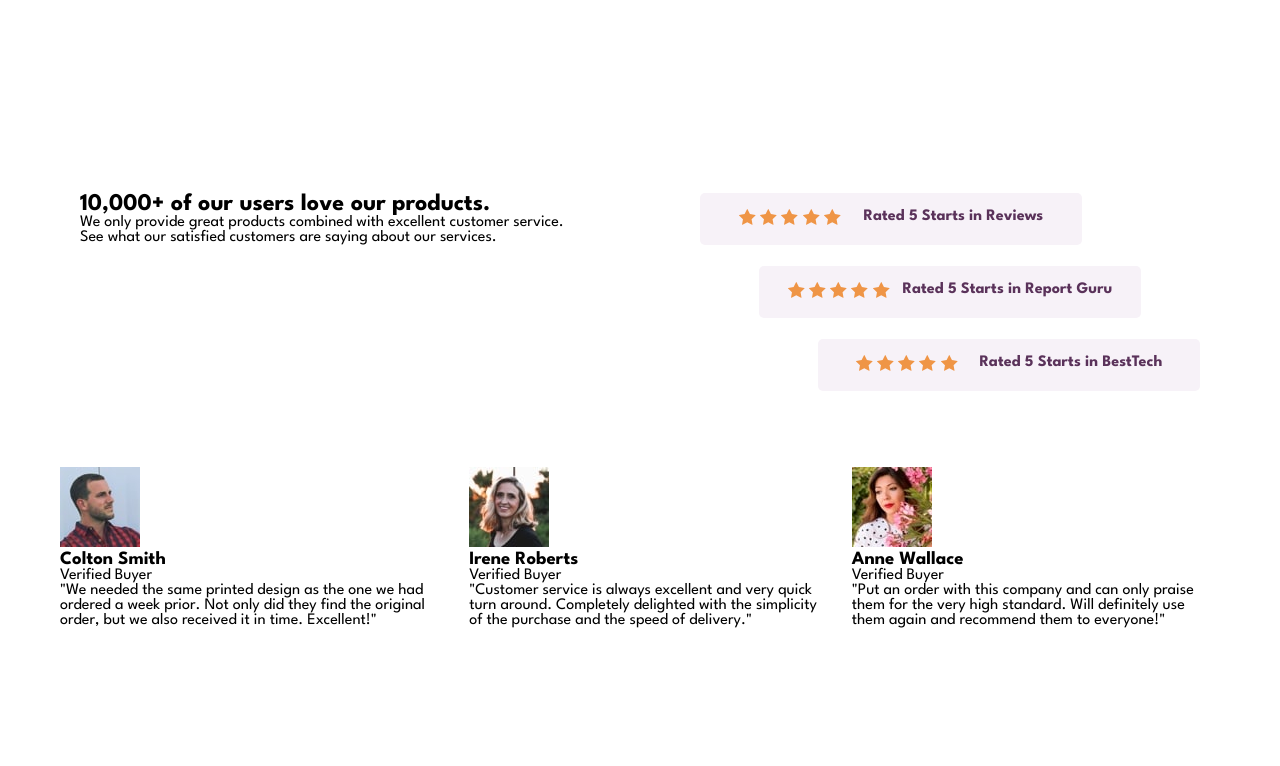
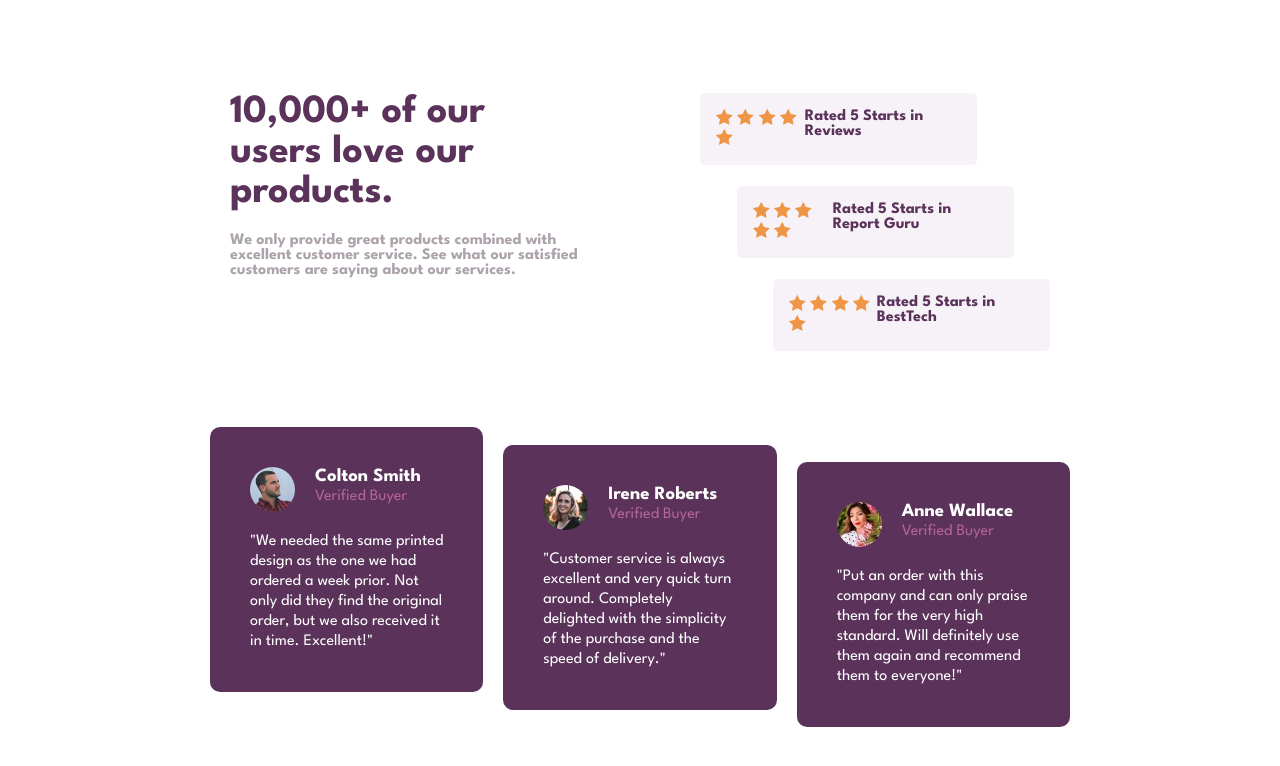
Before and after one commit to RocioB8/ejer24-7, a plain HTML site: page index.html in a window 1280 px wide. Drawn offline with Linux system fonts and the light colour scheme.

Commit message:
Terminamos de estilar los comentarios

```diff
--- a/main.css
+++ b/main.css
@@ -13,6 +13,7 @@ body{
 }
 section{
   padding: 40px;
+  max-width: 900px;
 }
 
 section .puntuacion,
@@ -60,3 +61,52 @@ section .puntuacion{
 .contenedor-valoracion:nth-child(3) {
   align-self: end;
 }
+.puntuacion-titulares h2{
+  color: rgb(90,50,90);
+  line-height: 40px;
+  font-size: 40px;
+  margin-bottom: 20px;
+
+}
+.puntuacion-titulares p{
+  font-weight: bold;
+  color:rgb(172,163,172);
+}
+
+.profile .imagen{
+  display: flex;
+  gap: 20px;
+}
+
+.imagen p{
+  color:rgb(180,100,151);
+}
+.profile img{
+  width: 45px;
+  border-radius: 50%;
+}
+.profile{
+  background-color:rgb(90,50,90);
+  color: white;
+  display: flex;
+  flex-direction: column;
+  gap: 20px;
+  padding: 40px;
+  border-radius: 10px;
+  width: 260px;
+  line-height: 20px;
+  width: 400px;
+}
+
+.comentarios{
+  min-height: 300px;
+}
+.comentarios .profile:nth-child(1){
+  align-self:flex-start;
+}
+.comentarios .profile:nth-child(2){
+  align-self: center;
+}
+.comentarios .profile:nth-child(3){
+  align-self: flex-end;
+}
```
